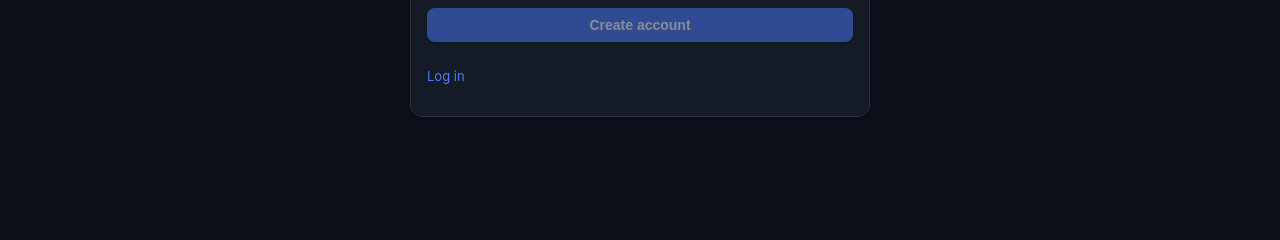
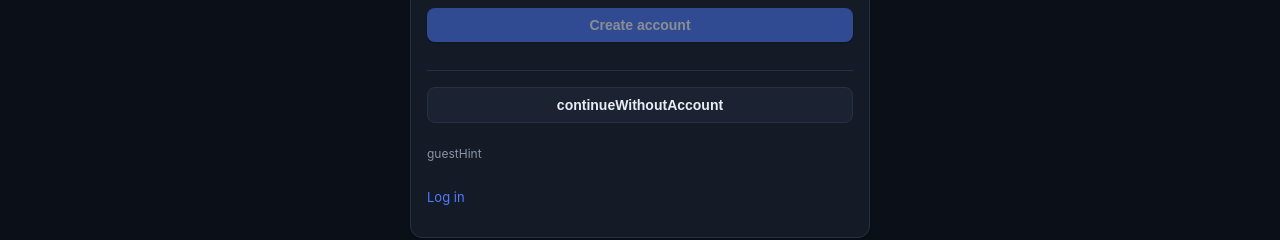
Before and after one commit to ChatAppUs/ChatApp, a Next.js app in the folder apps/web/: page /register in a window 1280 px wide. Shown: the part 520-760 px from the top of the page. Built offline with nearby package versions, Linux system fonts and the light colour scheme; no server answers.

Commit message:
feat: add Continue without account guest button to register page

```diff
--- a/apps/web/src/app/register/page.tsx
+++ b/apps/web/src/app/register/page.tsx
@@ -4,6 +4,7 @@ import { useMemo, useState } from "react";
 import Link from "next/link";
 import { useRouter } from "next/navigation";
 import { api, saveTokens, Tokens } from "@/lib/api";
+import { startGuestSession } from "@/lib/api";
 import { useI18n } from "@/lib/i18n";
 import CountryPicker from "@/components/CountryPicker";
 import GoogleSignIn from "@/components/GoogleSignIn";
@@ -53,6 +54,20 @@ export default function RegisterPage() {
       }
     }
     setForm({ ...form, identifier: raw });
+  };
+
+  const continueAsGuest = async () => {
+    setBusy(true);
+    setError("");
+    try {
+      await startGuestSession();
+      router.push("/");
+      router.refresh();
+    } catch (err) {
+      setError(err instanceof Error ? err.message : t("error"));
+    } finally {
+      setBusy(false);
+    }
   };
 
   const submit = async (ev: React.FormEvent) => {
@@ -139,6 +154,12 @@ export default function RegisterPage() {
       <div style={{ marginTop: 12 }}>
         <GoogleSignIn />
       </div>
+      <div className="col" style={{ marginTop: 16, borderTop: "1px solid var(--border)", paddingTop: 16 }}>
+        <button className="secondary" onClick={continueAsGuest} disabled={busy}>
+          {t("continueWithoutAccount")}
+        </button>
+        <p className="muted" style={{ fontSize: 12 }}>{t("guestHint")}</p>
+      </div>
       <p className="muted">
         <Link href="/login">{t("login")}</Link>
       </p>
```
